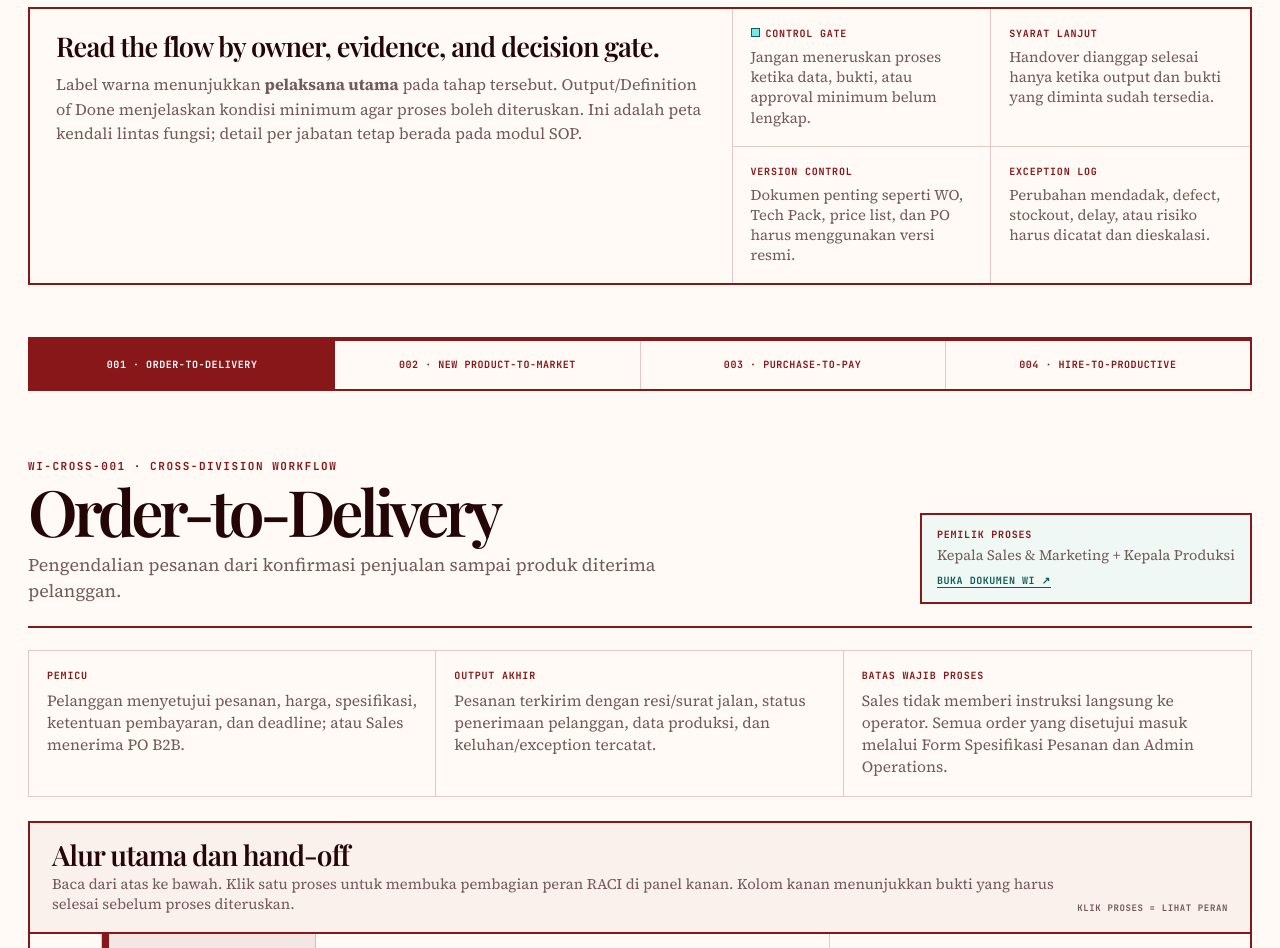
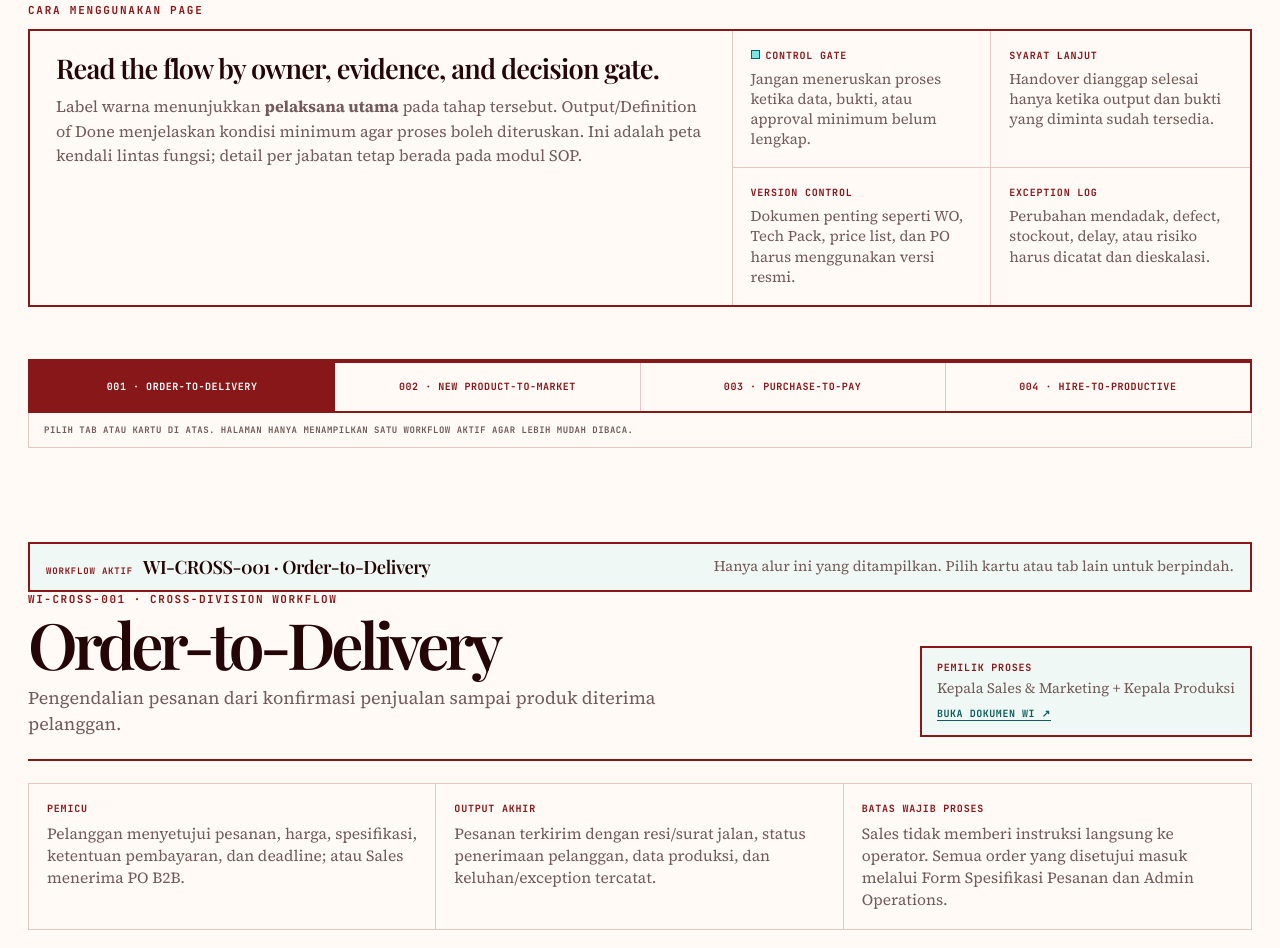
Before and after one commit to hrdcvpge-lab/HRD-PGE, a plain HTML site: page cross-workflows.html in a window 1280 px wide. Shown: the part 1383-2331 px from the top of the page. Drawn offline with nearby package versions, Linux system fonts and the light colour scheme; a web font is replaced by a local one.

Commit message:
Add files via upload

```diff
--- a/cross-workflows.html
+++ b/cross-workflows.html
@@ -3,8 +3,8 @@
 <head>
 <meta charset="UTF-8">
 <meta name="viewport" content="width=device-width, initial-scale=1.0">
-<meta name="description" content="PGE AOS cross-division workflow library: Order-to-Delivery, New Product-to-Market, Purchase-to-Pay, and Hire-to-Productive Employee.">
-<title>PGE AOS — Cross-Division Workflows</title>
+<meta name="description" content="PGE AOS workflow lintas fungsi dengan tampilan satu alur aktif dan RACI per proses.">
+<title>PGE AOS — Workflow Lintas Fungsi</title>
 <link rel="preconnect" href="https://fonts.googleapis.com">
 <link rel="preconnect" href="https://fonts.gstatic.com" crossorigin>
 <link href="https://fonts.googleapis.com/css2?family=JetBrains+Mono:wght@500;600;700&family=Playfair+Display:ital,wght@0,500;0,600;0,700;1,500;1,600&family=Source+Serif+4:opsz,wght@8..60,400;8..60,500;8..60,600;8..60,700&display=swap" rel="stylesheet">
@@ -84,11 +84,26 @@ footer{max-width:1320px;margin:auto;padding:22px 28px 42px;display:flex;justify-
 .raci-side-control b{display:block;color:var(--wine);font:700 10px "JetBrains Mono",monospace;letter-spacing:.075em;text-transform:uppercase}.raci-side-control p{margin:6px 0 0;color:var(--ink);font-size:.94rem;line-height:1.42}
 @media(max-width:600px){.raci-side-header{padding:18px 17px 16px}.raci-side-body{padding:17px 16px 26px}.raci-stage-summary{grid-template-columns:1fr}.raci-stage-summary>div{border-right:0}.raci-stage-summary>div:nth-last-child(-n+2){border-bottom:1px solid var(--line)}.raci-stage-summary>div:last-child{border-bottom:0}.raci-side-title{font-size:1.72rem}.raci-side-drawer{width:100vw}}
 
+
+/* ACTIVE WORKFLOW VIEW — satu workflow tampil sesuai kartu yang dipilih */
+.library-card{width:100%;appearance:none;border-left:0;border-top:0;border-bottom:0;cursor:pointer;text-align:left;font-family:inherit;color:inherit}
+.library-card.is-active{background:var(--wine);color:#fff;box-shadow:inset 0 -7px 0 var(--aqua)}
+.library-card.is-active .library-code,.library-card.is-active .library-meta,.library-card.is-active p{color:#fff}
+.library-card.is-active .library-arrow{background:var(--aqua);color:var(--aqua-dark)}
+.library-card.is-active:after{content:'AKTIF';position:absolute;top:14px;right:14px;padding:5px 7px;background:var(--aqua);color:var(--aqua-dark);font:700 8px "JetBrains Mono",monospace;letter-spacing:.08em}
+.library-card{position:relative}
+.active-workflow-state{display:flex;align-items:center;justify-content:space-between;gap:16px;margin:26px 0 0;padding:13px 16px;border:2px solid var(--wine);background:rgba(120,232,230,.11)}
+.active-workflow-state>div{display:flex;align-items:baseline;gap:10px;min-width:0}.active-workflow-state b{display:block;color:var(--wine);font:700 9px "JetBrains Mono",monospace;letter-spacing:.09em;text-transform:uppercase;white-space:nowrap}.active-workflow-state strong{display:block;font:600 1.15rem/1 "Playfair Display",Georgia,serif;letter-spacing:-.025em}.active-workflow-state p{margin:0;color:var(--muted);font-size:.91rem;line-height:1.35;text-align:right}
+.workflow-switch-hint{padding:11px 15px;border:1px solid var(--line);border-top:0;background:rgba(255,250,246,.92);color:var(--muted);font:700 9px/1.4 "JetBrains Mono",monospace;letter-spacing:.055em;text-transform:uppercase}
+.workflow-list-single{min-height:360px}
+@media(max-width:860px){.library-grid{grid-template-columns:1fr 1fr}.library-card:nth-child(2){border-right:0}.library-card:nth-child(-n+2){border-bottom:1px solid var(--line)}.active-workflow-state{align-items:flex-start;flex-direction:column}.active-workflow-state p{text-align:left}}
+@media(max-width:560px){.library-grid{grid-template-columns:1fr}.library-card,.library-card:nth-child(2){border-right:0;border-bottom:1px solid var(--line)}.library-card:last-child{border-bottom:0}.active-workflow-state{margin-top:18px}.workflow-switch-hint{font-size:8px}}
+
 </style>
 </head>
 <body>
 <div id="progress" aria-hidden="true"></div>
-<a class="skip" href="#workflow-list">Lewati ke workflow lintas fungsi</a>
+<a class="skip" href="#workflow-library">Lewati ke pilihan workflow</a>
 <header>
   <nav class="nav" aria-label="Navigasi utama">
     <a class="brand" href="index.html" aria-label="PGE AOS System Hub"><span class="mark">PGE</span><span><span class="brand-title">AOS / Cross Workflows</span><span class="brand-sub">Cross-Division Control Library</span></span></a>
@@ -106,12 +121,12 @@ footer{max-width:1320px;margin:auto;padding:22px 28px 42px;display:flex;justify-
     <div class="kicker">PGE cross-division workflow library · Draft Pilot</div>
     <h1 id="page-title">One handoff.<br><em>No blind spot.</em></h1>
     <p>Empat workflow lintas fungsi yang menunjukkan siapa memulai, siapa menerima, bukti apa yang harus tersedia, kapan proses boleh lanjut, dan kapan risiko harus dieskalasi.</p>
-    <div class="hero-actions" aria-label="Aksi cepat"><a class="hero-btn" href="#workflow-list">Explore workflows →</a><button class="hero-btn secondary" type="button" id="expand-all">Open all controls</button><a class="hero-btn secondary" href="sop.html">Open role SOPs</a></div>
+    <div class="hero-actions" aria-label="Aksi cepat"><a class="hero-btn" href="#workflow-library">Pilih workflow →</a><button class="hero-btn secondary" type="button" id="expand-all">Buka semua detail alur aktif</button><a class="hero-btn secondary" href="sop.html">Buka SOP per jabatan</a></div>
     <div class="hero-stats" aria-label="Ringkasan workflow"><div class="hero-stat"><b>4</b><span>Cross workflows</span></div><div class="hero-stat"><b>34</b><span>Control stages</span></div><div class="hero-stat"><b>5</b><span>Core divisions</span></div><div class="hero-stat"><b>1</b><span>Shared evidence trail</span></div></div>
   </section>
 
-  <section class="section" aria-labelledby="library-title">
-    <div class="section-head"><div><div class="section-label">Workflow library</div><h2 id="library-title">The work does not stop at one department.</h2></div><p>Setiap kartu merangkum alur utama, hand-off, kontrol, bukti, metrik, dan pengecualian penting. Klik untuk langsung ke workflow terkait.</p></div>
+  <section class="section" id="workflow-library" aria-labelledby="library-title">
+    <div class="section-head"><div><div class="section-label">Pilih workflow</div><h2 id="library-title">Buka satu alur. Fokus sampai selesai.</h2></div><p>Hanya workflow yang sedang dipilih akan ditampilkan di bawah. Pilih kartu lain kapan saja untuk berpindah alur tanpa membuat halaman terlalu panjang.</p></div>
     <div class="library-grid" id="library-grid"></div>
   </section>
 
@@ -132,13 +147,13 @@ const esc = (value='') => String(value).replace(/[&<>"]/g, char => ({'&':'&amp;'
 const roleClass = tone => `role-${tone}`;
 
 function workflowCard(w){
-  return `<a class="library-card" href="#${w.id}">
-    <div class="library-code">${esc(w.code)} · Draft Pilot</div>
-    <h3>${esc(w.short)}</h3>
+  return `<button type="button" class="library-card" data-workflow-card="${esc(w.id)}" aria-controls="workflow-list" aria-pressed="false">
+    <span class="library-code">${esc(w.code)}</span>
+    <h3>${esc(w.title)}</h3>
     <p>${esc(w.subtitle)}</p>
-    <div class="library-meta">${esc(w.owners)}<br>${esc(w.steps.length)} core stages</div>
+    <span class="library-meta">${esc(w.owners)}<br>${esc(w.steps.length)} tahapan utama</span>
     <span class="library-arrow" aria-hidden="true">→</span>
-  </a>`;
+  </button>`;
 }
 
 function contextCard(label, value){ return `<article class="context-card"><b>${esc(label)}</b><p>${esc(value)}</p></article>`; }
@@ -185,22 +200,55 @@ function raciDrawerMarkup(){
 }
 function workflowSection(w){
   return `<section class="workflow" id="${esc(w.id)}" aria-labelledby="${esc(w.id)}-title">
-    <div class="workflow-top"><div><div class="workflow-code">${esc(w.code)} · Cross-division workflow</div><h2 id="${esc(w.id)}-title">${esc(w.title)}</h2><p class="workflow-sub">${esc(w.subtitle)}</p></div>
+    <div class="active-workflow-state" aria-label="Workflow aktif"><div><b>Workflow aktif</b><strong>${esc(w.code)} · ${esc(w.title)}</strong></div><p>Hanya alur ini yang ditampilkan. Pilih kartu atau tab lain untuk berpindah.</p></div>
+    <div class="workflow-top"><div><div class="workflow-code">${esc(w.code)} · Cross-division workflow</div><h2 id="${esc(w.id)}-title" tabindex="-1">${esc(w.title)}</h2><p class="workflow-sub">${esc(w.subtitle)}</p></div>
     <aside class="doc-badge"><b>Pemilik proses</b><span>${esc(w.owners)}</span><a href="${esc(w.source)}" target="_blank" rel="noopener">Buka dokumen WI ↗</a></aside></div>
     <div class="context-grid">${contextCard('Pemicu',w.trigger)}${contextCard('Output akhir',w.outcome)}${contextCard('Batas wajib proses',w.boundary)}</div>
-    <div class="process-wrap"><div class="process-head"><div><h3>Alur utama dan hand-off</h3><p>Baca dari atas ke bawah. Klik satu proses untuk membuka pembagian peran RACI di panel kanan. Kolom kanan menunjukkan bukti yang harus selesai sebelum proses diteruskan.</p></div><span class="role-note">Klik proses = lihat peran</span></div><div class="process-list">${w.steps.map((step,index)=>stepCard(w,step,index)).join('')}</div></div>
+    <div class="process-wrap"><div class="process-head"><div><h3>Alur utama dan hand-off</h3><p>Baca dari atas ke bawah. Klik satu proses untuk membuka RACI di panel kanan. Kolom kanan menunjukkan hasil yang wajib selesai sebelum proses diteruskan.</p></div><span class="role-note">Klik proses = lihat peran</span></div><div class="process-list">${w.steps.map((step,index)=>stepCard(w,step,index)).join('')}</div></div>
     <div class="workflow-details"><div class="detail-stack"><details class="detail" open><summary>Gerbang kontrol / kondisi berhenti</summary><div class="detail-content"><div class="gate-list">${gates(w)}</div></div></details><details class="detail"><summary>Hand-off penting dan syarat lanjut</summary><div class="detail-content"><div class="handoff-list">${handoffs(w)}</div></div></details></div><div class="detail-stack"><details class="detail" open><summary>Indikator yang dipantau</summary><div class="detail-content">${metrics(w)}</div></details><details class="detail"><summary>Dokumen / bukti wajib</summary><div class="detail-content">${records(w)}</div></details><aside class="escalation"><b>Eskalasi dan pengecualian</b><p>${esc(w.escalation)}</p></aside></div></div>
-    <div class="workflow-bottom"><p><strong>Important:</strong> Klik setiap proses untuk melihat peran RACI di panel samping. Dokumen WI tetap menjadi referensi resmi untuk prosedur lengkap, batas persetujuan, instruksi per jabatan, dan arsip formal.</p><a class="source-link" href="${esc(w.source)}" target="_blank" rel="noopener">Download ${esc(w.code)} ↗</a></div>
+    <div class="workflow-bottom"><p><strong>Catatan:</strong> Klik setiap proses untuk melihat peran RACI di panel samping. Dokumen WI tetap menjadi referensi resmi untuk prosedur lengkap, batas persetujuan, instruksi per jabatan, dan arsip formal.</p><a class="source-link" href="${esc(w.source)}" target="_blank" rel="noopener">Download ${esc(w.code)} ↗</a></div>
   </section>`;
 }
 
 const library=document.getElementById('library-grid');
 const list=document.getElementById('workflow-list');
 const switcher=document.getElementById('workflow-switcher');
+list.classList.add('workflow-list-single');
+
+function safeWorkflowId(value){ return WORKFLOWS.some(w=>w.id===value) ? value : WORKFLOWS[0].id; }
+function getHashWorkflow(){ return safeWorkflowId((window.location.hash||'').replace('#','')); }
+let activeWorkflowId=getHashWorkflow();
+
 library.innerHTML=WORKFLOWS.map(workflowCard).join('');
-list.innerHTML=WORKFLOWS.map(workflowSection).join('');
-switcher.innerHTML=WORKFLOWS.map((w,i)=>`<button class="flow-jump ${i===0?'active':''}" data-target="${w.id}" type="button">${esc(w.code.replace('WI-CROSS-',''))} · ${esc(w.short)}</button>`).join('');
+switcher.innerHTML=WORKFLOWS.map(w=>`<button class="flow-jump" data-target="${w.id}" type="button" aria-pressed="false">${esc(w.code.replace('WI-CROSS-',''))} · ${esc(w.short)}</button>`).join('');
+switcher.insertAdjacentHTML('afterend','<div class="workflow-switch-hint">Pilih tab atau kartu di atas. Halaman hanya menampilkan satu workflow aktif agar lebih mudah dibaca.</div>');
 
+function updateSelectionUI(){
+  document.querySelectorAll('[data-workflow-card]').forEach(card=>{
+    const active=card.dataset.workflowCard===activeWorkflowId;
+    card.classList.toggle('is-active',active);
+    card.setAttribute('aria-pressed',String(active));
+  });
+  document.querySelectorAll('.flow-jump').forEach(btn=>{
+    const active=btn.dataset.target===activeWorkflowId;
+    btn.classList.toggle('active',active);
+    btn.setAttribute('aria-pressed',String(active));
+  });
+}
+
+function renderActiveWorkflow(id,{scroll=false,focus=false,updateHash=true}={}){
+  const nextId=safeWorkflowId(id);
+  const workflow=WORKFLOWS.find(w=>w.id===nextId);
+  closeRaciDrawer();
+  activeWorkflowId=nextId;
+  list.innerHTML=workflowSection(workflow);
+  updateSelectionUI();
+  if(updateHash && window.location.hash!==`#${nextId}`){ history.replaceState(null,'',`#${nextId}`); }
+  if(scroll){ requestAnimationFrame(()=>list.scrollIntoView({behavior:'smooth',block:'start'})); }
+  if(focus){ requestAnimationFrame(()=>document.getElementById(`${nextId}-title`)?.focus({preventScroll:true})); }
+}
+
+// RACI drawer is kept next to the active workflow only.
 document.body.insertAdjacentHTML('beforeend',raciDrawerMarkup());
 const raciOverlay=document.getElementById('raci-side-overlay');
 const raciDrawer=document.getElementById('raci-side-drawer');
@@ -234,14 +282,19 @@ function openRaciDrawer(control){
   requestAnimationFrame(()=>raciDrawer.focus());
 }
 function closeRaciDrawer(){
-  if(!raciOverlay.classList.contains('is-open'))return;
+  if(!raciOverlay?.classList.contains('is-open'))return;
   raciOverlay.classList.remove('is-open');
   raciOverlay.setAttribute('aria-hidden','true');
   document.body.style.overflow='';
   document.querySelectorAll('[data-raci-workflow][data-raci-step]').forEach(item=>item.classList.remove('is-selected'));
   lastRaciPemicu?.focus?.();
 }
+
 document.addEventListener('click',event=>{
+  const card=event.target.closest('[data-workflow-card]');
+  if(card){ renderActiveWorkflow(card.dataset.workflowCard,{scroll:true,focus:true}); return; }
+  const tab=event.target.closest('.flow-jump');
+  if(tab){ renderActiveWorkflow(tab.dataset.target,{scroll:true,focus:true}); return; }
   const control=event.target.closest('[data-raci-workflow][data-raci-step]');
   if(control){openRaciDrawer(control);return;}
   if(event.target.closest('[data-raci-close]')){closeRaciDrawer();return;}
@@ -253,22 +306,19 @@ document.addEventListener('keydown',event=>{
   if(control&&(event.key==='Enter'||event.key===' ')){event.preventDefault();openRaciDrawer(control);}
 });
 
-switcher.addEventListener('click',e=>{
-  const btn=e.target.closest('.flow-jump'); if(!btn)return;
-  document.getElementById(btn.dataset.target)?.scrollIntoView({behavior:'smooth',block:'start'});
+document.getElementById('expand-all').addEventListener('click',e=>{
+  const all=[...list.querySelectorAll('details')];
+  const willOpen=all.some(d=>!d.open);
+  all.forEach(d=>d.open=willOpen);
+  e.currentTarget.textContent=willOpen?'Tutup semua detail alur aktif':'Buka semua detail alur aktif';
 });
 
-document.getElementById('expand-all').addEventListener('click',e=>{
-  const all=[...document.querySelectorAll('.workflow details')]; const willOpen=all.some(d=>!d.open); all.forEach(d=>d.open=willOpen); e.currentTarget.textContent=willOpen?'Close all controls':'Open all controls';
+window.addEventListener('hashchange',()=>{
+  const fromHash=getHashWorkflow();
+  if(fromHash!==activeWorkflowId)renderActiveWorkflow(fromHash,{scroll:false,focus:false,updateHash:false});
 });
 
-const jumps=[...document.querySelectorAll('.flow-jump')];
-const observer=new IntersectionObserver(entries=>{
-  const visible=entries.filter(entry=>entry.isIntersecting).sort((a,b)=>b.intersectionRatio-a.intersectionRatio)[0];
-  if(!visible)return;
-  jumps.forEach(btn=>btn.classList.toggle('active',btn.dataset.target===visible.target.id));
-},{rootMargin:'-30% 0px -60% 0px',threshold:[0,.1,.25]});
-WORKFLOWS.forEach(w=>observer.observe(document.getElementById(w.id)));
+renderActiveWorkflow(activeWorkflowId,{scroll:false,focus:false,updateHash:false});
 
 window.addEventListener('scroll',()=>{const max=document.documentElement.scrollHeight-window.innerHeight;document.getElementById('progress').style.width=(max>0?(window.scrollY/max)*100:0)+'%';},{passive:true});
 </script>
```
